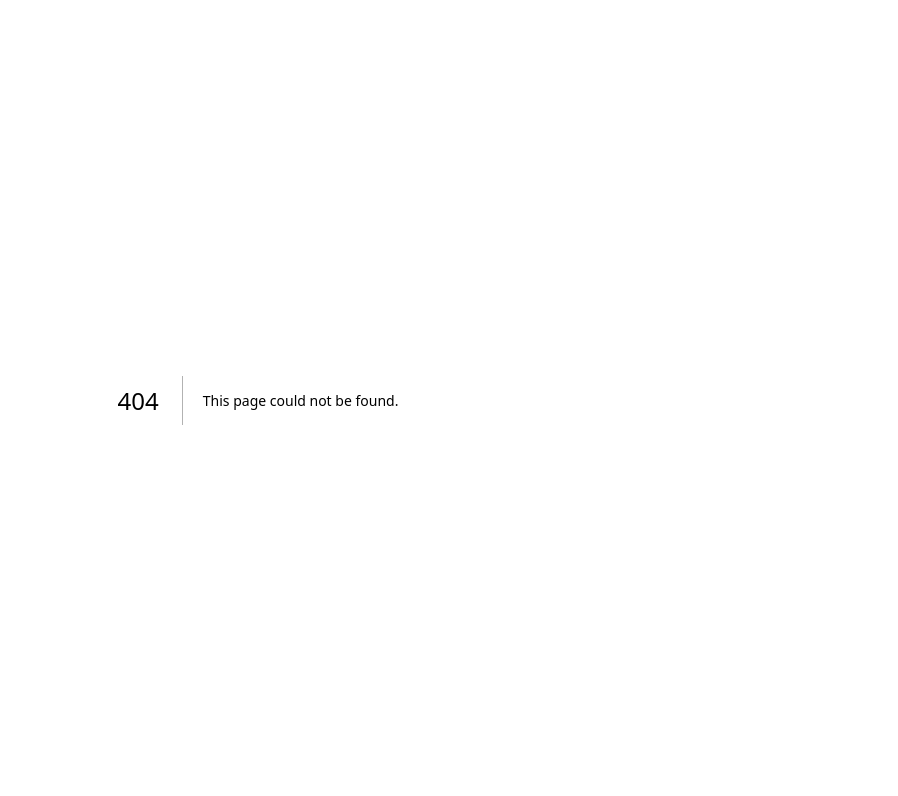
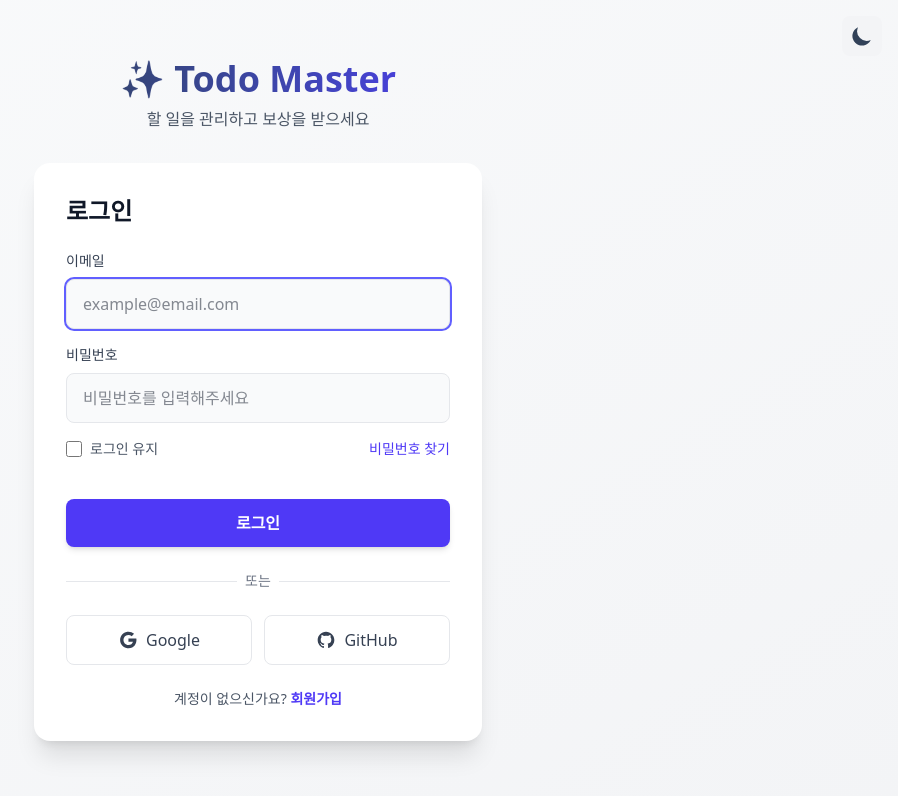
Before and after one commit to Librariann/todo-list, a Next.js app: page /login in a window 1280 px wide. Before the commit this address had no page. Shown: the top 796 px of the page, without its empty margins (382-1280 px from the left). Built offline with nearby package versions, Linux system fonts and the light colour scheme.

Commit message:
create login page with authentication flow
Add login form with email validation, remember me option, and social login placeholders for future OAuth integration

```diff
--- /dev/null
+++ b/app/login/page.tsx
@@ -0,0 +1,218 @@
+'use client';
+
+import { useState } from 'react';
+import { useRouter } from 'next/navigation';
+import Link from 'next/link';
+import ThemeToggle from '../components/ThemeToggle';
+
+export default function LoginPage() {
+  const router = useRouter();
+  const [formData, setFormData] = useState({
+    email: '',
+    password: '',
+  });
+  const [errors, setErrors] = useState<Record<string, string>>({});
+  const [isLoading, setIsLoading] = useState(false);
+  const [rememberMe, setRememberMe] = useState(false);
+
+  const validateForm = () => {
+    const newErrors: Record<string, string> = {};
+
+    if (!formData.email.trim()) {
+      newErrors.email = '이메일을 입력해주세요';
+    } else if (!/^[^\s@]+@[^\s@]+\.[^\s@]+$/.test(formData.email)) {
+      newErrors.email = '올바른 이메일 형식이 아닙니다';
+    }
+
+    if (!formData.password) {
+      newErrors.password = '비밀번호를 입력해주세요';
+    }
+
+    setErrors(newErrors);
+    return Object.keys(newErrors).length === 0;
+  };
+
+  const handleSubmit = async (e: React.FormEvent) => {
+    e.preventDefault();
+
+    if (!validateForm()) return;
+
+    setIsLoading(true);
+
+    // TODO: API 연동 시 실제 로그인 로직 구현
+    setTimeout(() => {
+      setIsLoading(false);
+      alert('로그인 성공!');
+      router.push('/');
+    }, 1000);
+  };
+
+  const handleChange = (e: React.ChangeEvent<HTMLInputElement>) => {
+    const { name, value } = e.target;
+    setFormData((prev) => ({ ...prev, [name]: value }));
+    // 입력 시 해당 필드 에러 제거
+    if (errors[name]) {
+      setErrors((prev) => ({ ...prev, [name]: '' }));
+    }
+  };
+
+  return (
+    <div className="min-h-screen bg-gradient-to-br from-gray-50 to-gray-100 dark:from-gray-900 dark:to-gray-800 flex items-center justify-center p-4">
+      {/* 테마 토글 (우측 상단) */}
+      <div className="fixed top-4 right-4">
+        <ThemeToggle />
+      </div>
+
+      <div className="w-full max-w-md">
+        {/* 로고 & 타이틀 */}
+        <div className="text-center mb-8">
+          <h1 className="text-4xl font-bold bg-gradient-to-r from-slate-700 to-indigo-600 dark:from-slate-300 dark:to-indigo-400 bg-clip-text text-transparent mb-2">
+            ✨ Todo Master
+          </h1>
+          <p className="text-gray-600 dark:text-gray-400">
+            할 일을 관리하고 보상을 받으세요
+          </p>
+        </div>
+
+        {/* 로그인 폼 */}
+        <div className="bg-white dark:bg-gray-800 rounded-2xl shadow-xl p-8">
+          <h2 className="text-2xl font-bold text-gray-900 dark:text-gray-100 mb-6">
+            로그인
+          </h2>
+
+          <form onSubmit={handleSubmit} className="space-y-4">
+            {/* 이메일 */}
+            <div>
+              <label className="block text-sm font-medium text-gray-700 dark:text-gray-300 mb-2">
+                이메일
+              </label>
+              <input
+                type="email"
+                name="email"
+                value={formData.email}
+                onChange={handleChange}
+                className={`w-full px-4 py-3 rounded-lg border ${
+                  errors.email
+                    ? 'border-red-500 focus:ring-red-500'
+                    : 'border-gray-200 dark:border-gray-700 focus:ring-indigo-500'
+                } bg-gray-50 dark:bg-gray-900 text-gray-900 dark:text-gray-100 focus:outline-none focus:ring-2 transition-all`}
+                placeholder="example@email.com"
+                autoFocus
+              />
+              {errors.email && (
+                <p className="mt-1 text-sm text-red-500">{errors.email}</p>
+              )}
+            </div>
+
+            {/* 비밀번호 */}
+            <div>
+              <label className="block text-sm font-medium text-gray-700 dark:text-gray-300 mb-2">
+                비밀번호
+              </label>
+              <input
+                type="password"
+                name="password"
+                value={formData.password}
+                onChange={handleChange}
+                className={`w-full px-4 py-3 rounded-lg border ${
+                  errors.password
+                    ? 'border-red-500 focus:ring-red-500'
+                    : 'border-gray-200 dark:border-gray-700 focus:ring-indigo-500'
+                } bg-gray-50 dark:bg-gray-900 text-gray-900 dark:text-gray-100 focus:outline-none focus:ring-2 transition-all`}
+                placeholder="비밀번호를 입력해주세요"
+              />
+              {errors.password && (
+                <p className="mt-1 text-sm text-red-500">{errors.password}</p>
+              )}
+            </div>
+
+            {/* 로그인 유지 & 비밀번호 찾기 */}
+            <div className="flex items-center justify-between">
+              <label className="flex items-center">
+                <input
+                  type="checkbox"
+                  checked={rememberMe}
+                  onChange={(e) => setRememberMe(e.target.checked)}
+                  className="w-4 h-4 text-indigo-600 border-gray-300 rounded focus:ring-indigo-500"
+                />
+                <span className="ml-2 text-sm text-gray-600 dark:text-gray-400">
+                  로그인 유지
+                </span>
+              </label>
+              <button
+                type="button"
+                className="text-sm text-indigo-600 dark:text-indigo-400 hover:underline"
+              >
+                비밀번호 찾기
+              </button>
+            </div>
+
+            {/* 제출 버튼 */}
+            <button
+              type="submit"
+              disabled={isLoading}
+              className="w-full py-3 bg-indigo-600 text-white font-semibold rounded-lg hover:bg-indigo-700 transition-all shadow-md hover:shadow-lg active:scale-95 disabled:opacity-50 disabled:cursor-not-allowed mt-6"
+            >
+              {isLoading ? '로그인 중...' : '로그인'}
+            </button>
+          </form>
+
+          {/* 소셜 로그인 (선택사항) */}
+          <div className="mt-6">
+            <div className="relative">
+              <div className="absolute inset-0 flex items-center">
+                <div className="w-full border-t border-gray-200 dark:border-gray-700"></div>
+              </div>
+              <div className="relative flex justify-center text-sm">
+                <span className="px-2 bg-white dark:bg-gray-800 text-gray-500 dark:text-gray-400">
+                  또는
+                </span>
+              </div>
+            </div>
+
+            <div className="mt-6 grid grid-cols-2 gap-3">
+              <button
+                type="button"
+                className="w-full py-3 px-4 rounded-lg border border-gray-200 dark:border-gray-700 bg-white dark:bg-gray-900 text-gray-700 dark:text-gray-300 font-medium hover:bg-gray-50 dark:hover:bg-gray-800 transition-all"
+              >
+                <div className="flex items-center justify-center gap-2">
+                  <svg className="w-5 h-5" viewBox="0 0 24 24">
+                    <path
+                      fill="currentColor"
+                      d="M12.545,10.239v3.821h5.445c-0.712,2.315-2.647,3.972-5.445,3.972c-3.332,0-6.033-2.701-6.033-6.032s2.701-6.032,6.033-6.032c1.498,0,2.866,0.549,3.921,1.453l2.814-2.814C17.503,2.988,15.139,2,12.545,2C7.021,2,2.543,6.477,2.543,12s4.478,10,10.002,10c8.396,0,10.249-7.85,9.426-11.748L12.545,10.239z"
+                    />
+                  </svg>
+                  Google
+                </div>
+              </button>
+              <button
+                type="button"
+                className="w-full py-3 px-4 rounded-lg border border-gray-200 dark:border-gray-700 bg-white dark:bg-gray-900 text-gray-700 dark:text-gray-300 font-medium hover:bg-gray-50 dark:hover:bg-gray-800 transition-all"
+              >
+                <div className="flex items-center justify-center gap-2">
+                  <svg className="w-5 h-5" fill="currentColor" viewBox="0 0 24 24">
+                    <path d="M12 2C6.477 2 2 6.477 2 12c0 4.42 2.865 8.164 6.839 9.489.5.092.682-.217.682-.482 0-.237-.008-.866-.013-1.7-2.782.603-3.369-1.34-3.369-1.34-.454-1.156-1.11-1.463-1.11-1.463-.908-.62.069-.608.069-.608 1.003.07 1.531 1.03 1.531 1.03.892 1.529 2.341 1.087 2.91.831.092-.646.35-1.086.636-1.336-2.22-.253-4.555-1.11-4.555-4.943 0-1.091.39-1.984 1.029-2.683-.103-.253-.446-1.27.098-2.647 0 0 .84-.269 2.75 1.025A9.578 9.578 0 0112 6.836c.85.004 1.705.114 2.504.336 1.909-1.294 2.747-1.025 2.747-1.025.546 1.377.203 2.394.1 2.647.64.699 1.028 1.592 1.028 2.683 0 3.842-2.339 4.687-4.566 4.935.359.309.678.919.678 1.852 0 1.336-.012 2.415-.012 2.743 0 .267.18.578.688.48C19.138 20.161 22 16.418 22 12c0-5.523-4.477-10-10-10z" />
+                  </svg>
+                  GitHub
+                </div>
+              </button>
+            </div>
+          </div>
+
+          {/* 회원가입 링크 */}
+          <div className="mt-6 text-center">
+            <p className="text-sm text-gray-600 dark:text-gray-400">
+              계정이 없으신가요?{' '}
+              <Link
+                href="/signup"
+                className="text-indigo-600 dark:text-indigo-400 font-semibold hover:underline"
+              >
+                회원가입
+              </Link>
+            </p>
+          </div>
+        </div>
+      </div>
+    </div>
+  );
+}
```
